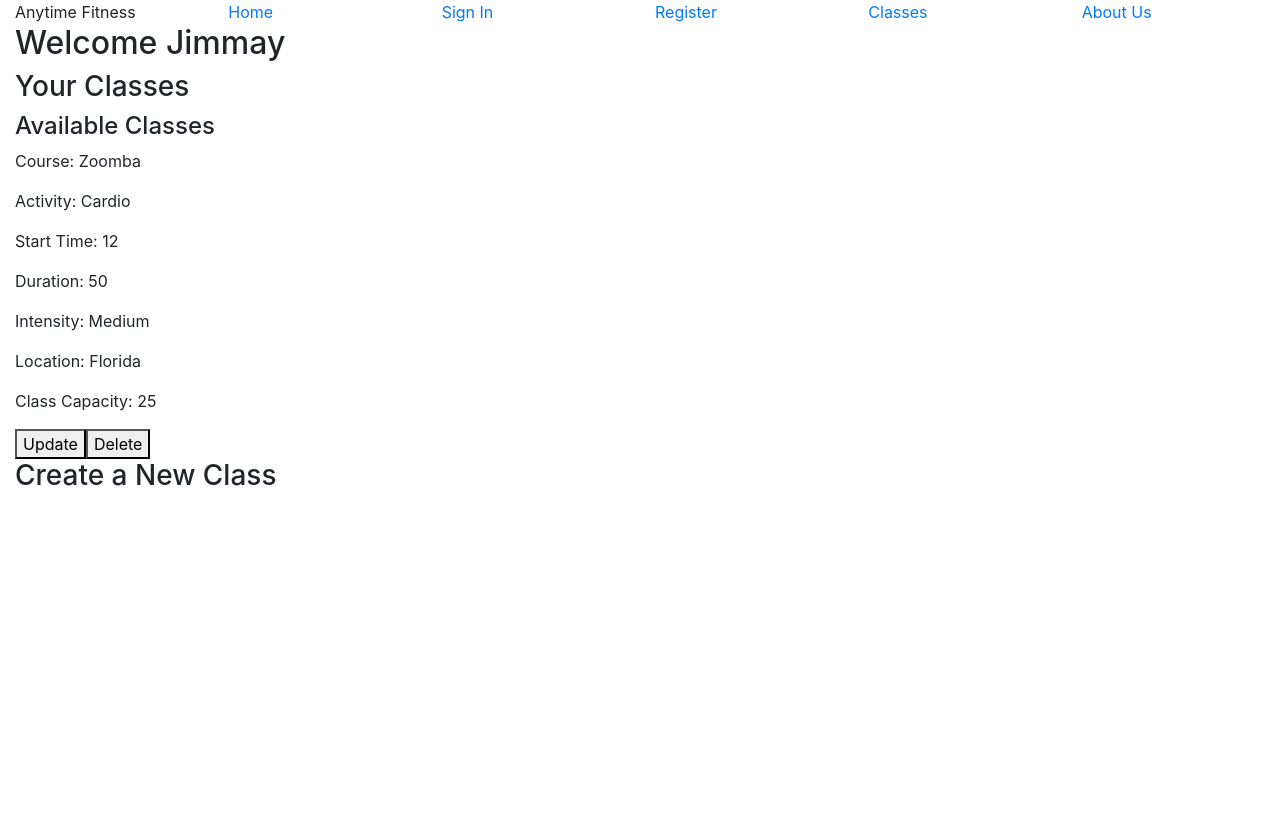
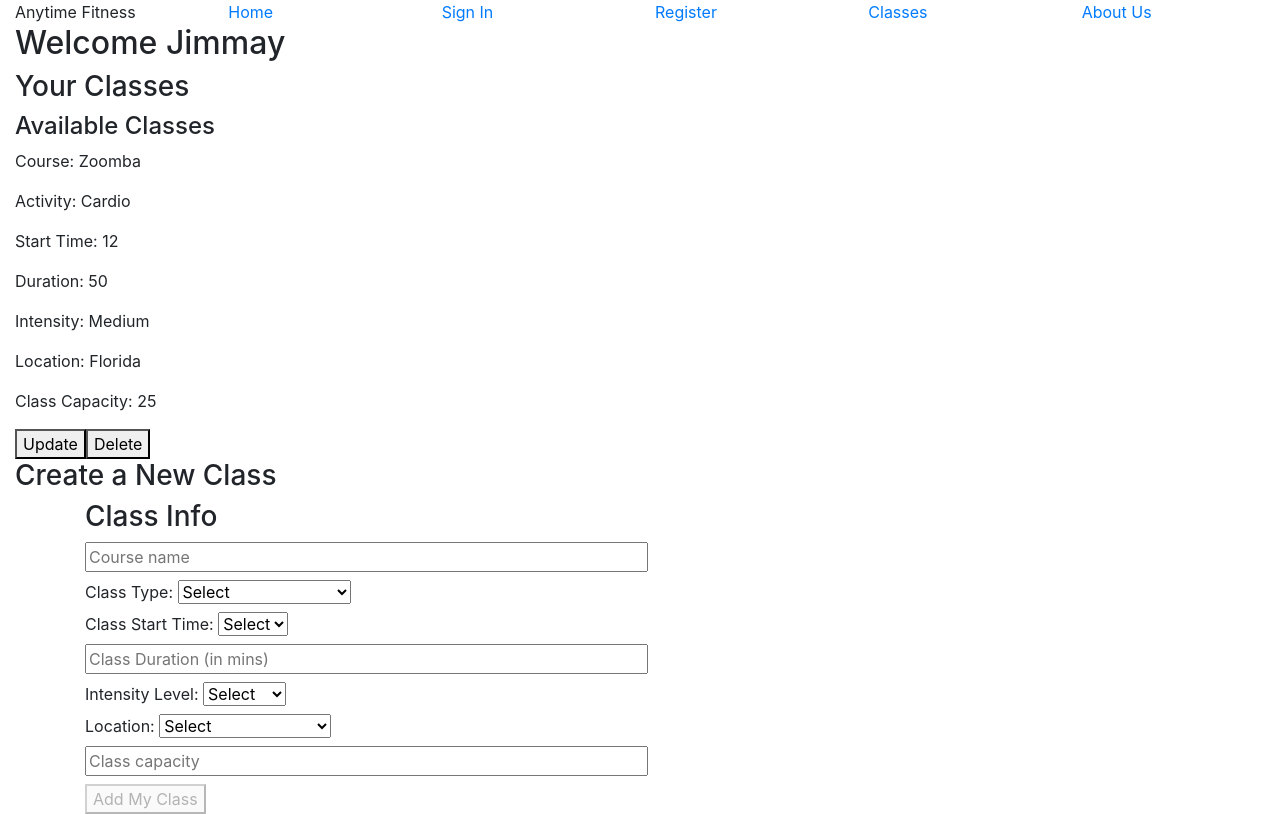
Before and after one commit to BW-AnytimeFitness-072020/Frontend, a React (Create React App) app: page /instructor in a window 1280 px wide. Built offline with nearby package versions, Linux system fonts and the light colour scheme.

Commit message:
Add class component has been added to instructor

```diff
--- a/src/InstructorDash.jsx
+++ b/src/InstructorDash.jsx
@@ -1,7 +1,7 @@
 import React, { useContext } from 'react';
-import { render } from '@testing-library/react';
 import { UserContext } from './contexts/userContext';
 import InstructorClassCard from './InstructorClassCard'
+import AddClass from './components/AddClass'
 
 export default function InstructorDash (){
   const userData = useContext(UserContext)
@@ -15,7 +15,7 @@ export default function InstructorDash (){
       </div>
       <div>
         <h3>Create a New Class</h3>
-
+        <AddClass />
       </div>
     </div>
   )
```
